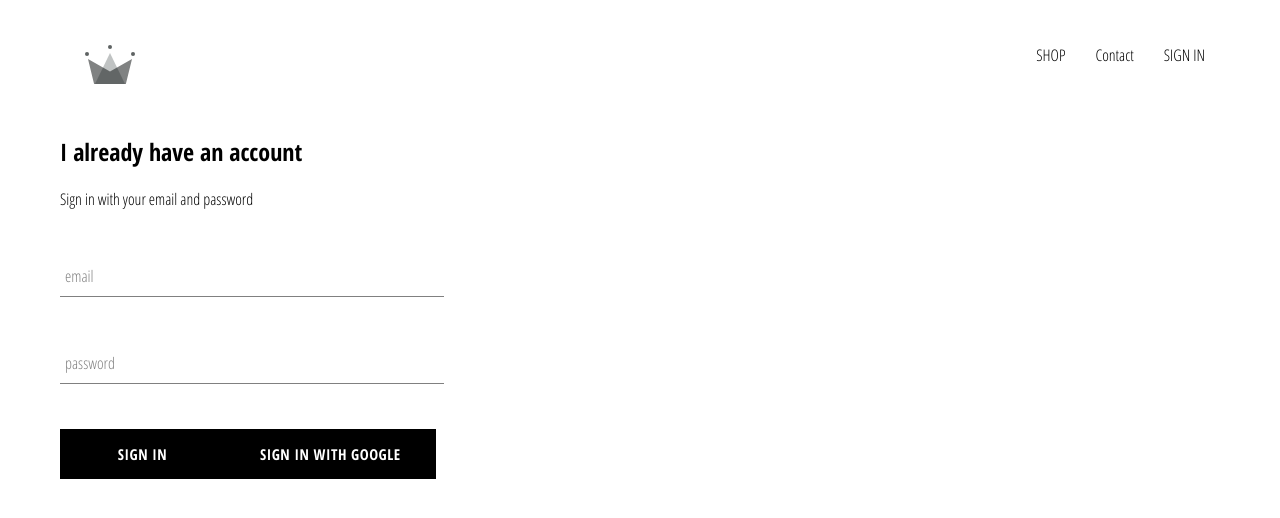
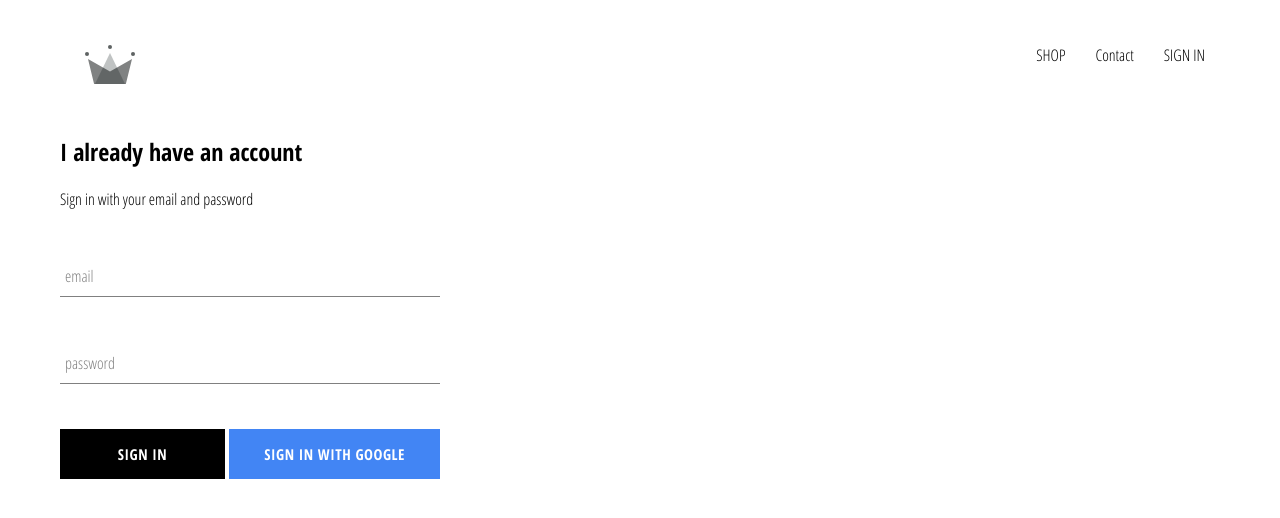
Before and after one commit to sujata13/crwn-clothing, a React (Create React App) app: page /signin in a window 1280 px wide. Shown: the top 518 px of the page. Built offline with nearby package versions, Linux system fonts and the light colour scheme; no server answers.

Commit message:
linked custom button with Sign in google button

```diff
--- a/src/components/custom-button/custom-button.component.jsx
+++ b/src/components/custom-button/custom-button.component.jsx
@@ -2,8 +2,11 @@
 
 import './custom-button.styles.scss';
 
-const CustomButton = ({children, ...otherProps}) => (
-    <button className="custom-button" {...otherProps}>
+const CustomButton = ({children, isGoogleSignIn, ...otherProps}) => (
+    <button
+     className={`${isGoogleSignIn ? 'google-sign-in' : ''} custom-button`}
+     {...otherProps}
+    >
         {children}
     </button>
 );
--- a/src/components/custom-button/custom-button.styles.scss
+++ b/src/components/custom-button/custom-button.styles.scss
@@ -19,4 +19,14 @@
       color: black;
       border: 1px solid black;
     }
+
+    &.google-sign-in{
+      background-color: #4285f4;
+      color: white;
+
+      &:hover{
+        background-color: #357ae8;
+        border: none;
+      }
+    }
 }
--- a/src/components/sign-in/sign-in.component.jsx
+++ b/src/components/sign-in/sign-in.component.jsx
@@ -52,8 +52,12 @@
                      label="password"
                      required
                     />
-                    <CustomButton type='submit'>Sign in</CustomButton>
-                    <CustomButton onClick={signInWithGoogle}>Sign in with Google</CustomButton>
+                    <div className='buttons'>
+                        <CustomButton type='submit'>Sign in</CustomButton>
+                        <CustomButton onClick={signInWithGoogle} isGoogleSignIn>
+                                Sign in with Google
+                        </CustomButton>
+                    </div>
                 </form>
             </div>
         );
--- a/src/components/sign-in/sign-in.styles.scss
+++ b/src/components/sign-in/sign-in.styles.scss
@@ -1,9 +1,14 @@
 .sign-in{
-    width: 30vw;
+    width: 380px;
     display: flex;
     flex-direction: column;
 
     .title{
         margin: 10px 0;
     }
+
+    .buttons{
+        display: flex;
+        justify-content: space-between;
+    }
 }
```
